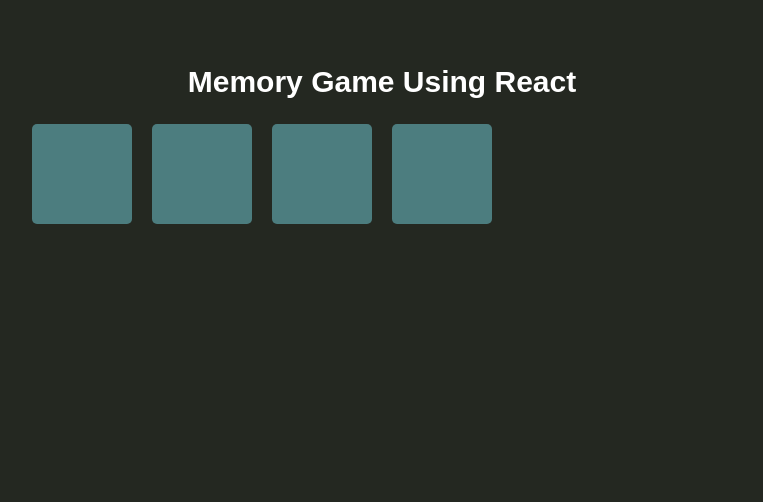
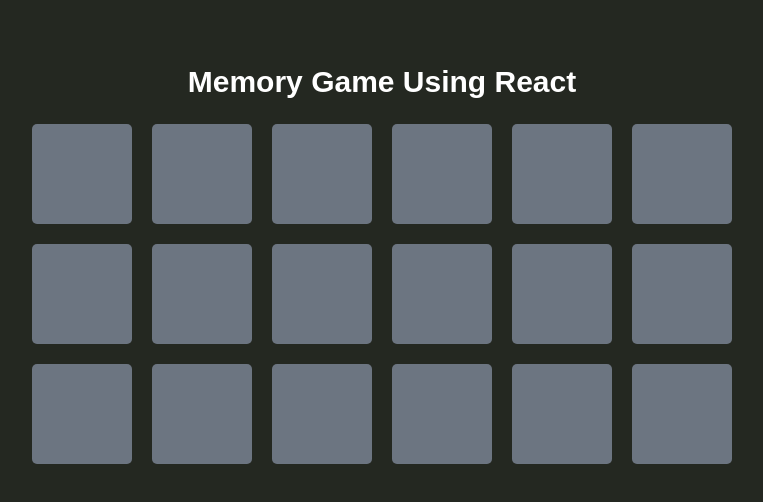
Before and after one commit to AnshidHaneef/Memory-game, a React (Vite) app: page / in a window 1280 px wide. Shown: the top 502 px of the page, without its empty margins (258-1021 px from the left). Built offline with nearby package versions, Linux system fonts and the light colour scheme.

Commit message:
emojis edited

```diff
--- a/src/App.jsx
+++ b/src/App.jsx
@@ -3,7 +3,7 @@ import "./App.scss";
 import Confetti from "react-confetti";
 import { useMemo } from "react";
 
-const gameIcons = ["🌍", "🔎", ];
+const gameIcons = ["🌍", "🔎", "🔥", "🐱‍🏍", "👀", "🚽", "🚀", "🍔", "💭"];
 
 function App() {
   const [pieces, setPieces] = useState([]);
--- a/src/App.scss
+++ b/src/App.scss
@@ -58,7 +58,7 @@ body{
   }
 
   &-front {
-    background-color: #4c7d7f;
+    background-color: #6c7581;
     color: black;
   }
 
```
